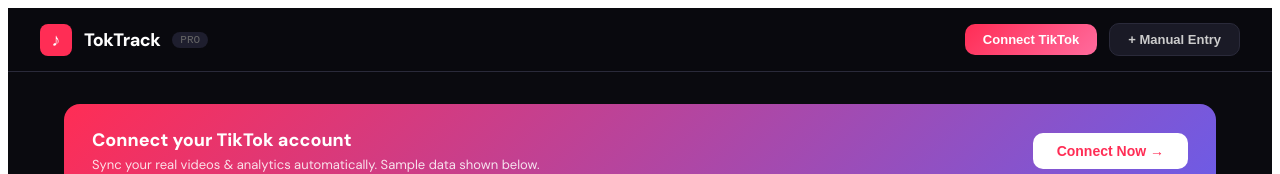
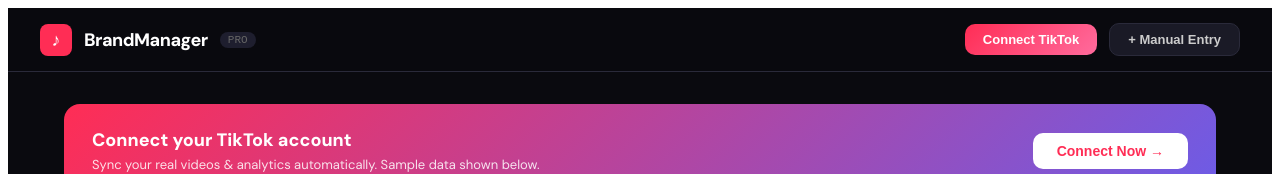
Before and after one commit to bhub36/toktrack, a React (Vite) app: page / in a window 1280 px wide. Shown: the top 174 px of the page. Built offline with nearby package versions, Linux system fonts and the light colour scheme.

Commit message:
name change

```diff
--- a/src/App.jsx
+++ b/src/App.jsx
@@ -315,7 +315,7 @@
       <div style={{ borderBottom: `1px solid ${BORDER}`, padding: "0 32px", display: "flex", alignItems: "center", justifyContent: "space-between", height: 64, position: "sticky", top: 0, background: "rgba(10,10,15,0.95)", backdropFilter: "blur(12px)", zIndex: 50 }}>
         <div style={{ display: "flex", alignItems: "center", gap: 12 }}>
           <div style={{ width: 32, height: 32, borderRadius: 8, background: ACCENT, display: "flex", alignItems: "center", justifyContent: "center", fontSize: 18 }}>♪</div>
-          <span style={{ fontWeight: 800, fontSize: 18, letterSpacing: -0.5 }}>TokTrack</span>
+          <span style={{ fontWeight: 800, fontSize: 18, letterSpacing: -0.5 }}>BrandManager</span>
           <span style={{ fontSize: 11, background: "#1E1E2E", color: "#666", padding: "2px 8px", borderRadius: 20, fontFamily: "monospace" }}>PRO</span>
         </div>
         <div style={{ display: "flex", alignItems: "center", gap: 12 }}>
```
